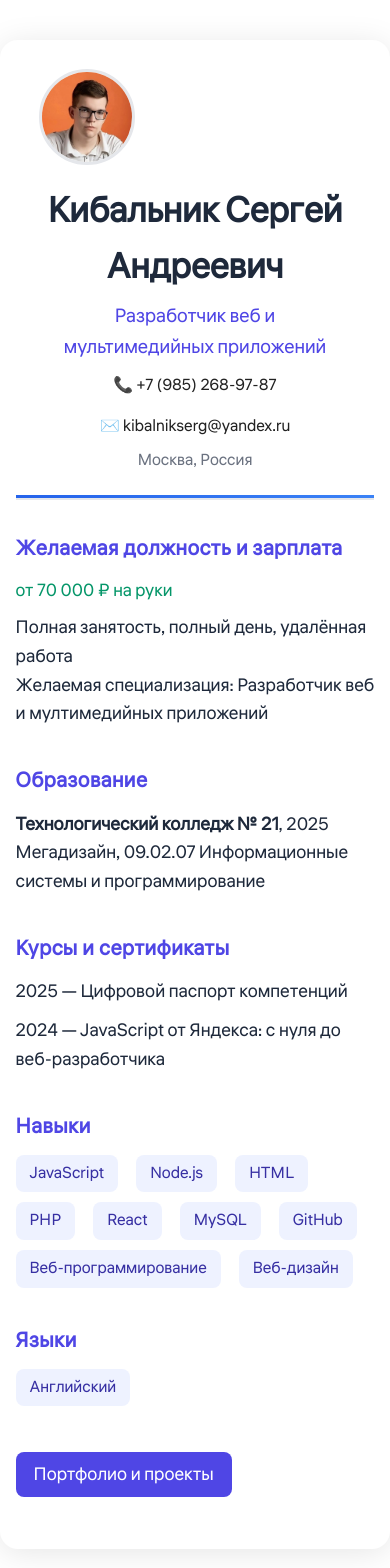
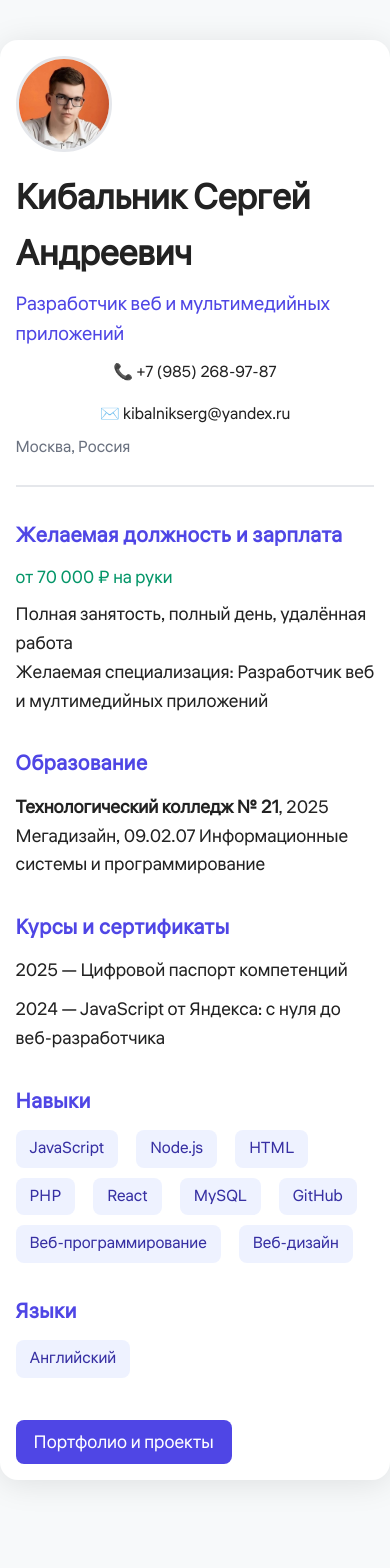
Before and after one commit to S3gaM3/sergeykib, a Next.js app: page /resume in a window 390 px wide. Shown: the top 1568 px of the page. After the commit the page ends 1520 px from the top, so only its background shows below. Built offline with nearby package versions, Linux system fonts and the light colour scheme.

Commit message:
Fix build error: remove styled-jsx from Server Component, use CSS module instead

```diff
--- a/app/resume/page.tsx
+++ b/app/resume/page.tsx
@@ -1,6 +1,7 @@
 import type { Metadata } from 'next'
 import Script from 'next/script'
 import '../globals.css'
+import './resume.css'
 
 export const metadata: Metadata = {
   title: 'Резюме Сергея Кибальника — Веб-разработчик React, JavaScript, Node.js',
@@ -62,198 +63,67 @@ export default function ResumePage() {
         type="application/ld+json"
         dangerouslySetInnerHTML={{ __html: JSON.stringify(structuredData) }}
       />
-      <style jsx>{`
-        body {
-          background: #f7f9fa;
-          font-family: 'Liter', Arial, sans-serif;
-          margin: 0;
-          color: #222;
-        }
-        .resume-container {
-          max-width: 900px;
-          margin: 40px auto;
-          background: #fff;
-          border-radius: 18px;
-          box-shadow: 0 4px 32px rgba(0,0,0,0.1);
-          padding: 40px 32px;
-        }
-        .header {
-          display: flex;
-          align-items: center;
-          gap: 32px;
-          border-bottom: 2px solid #e5e7eb;
-          padding-bottom: 24px;
-        }
-        .avatar {
-          width: 240px;
-          height: 240px;
-          border-radius: 50%;
-          object-fit: cover;
-          border: 3px solid #e5e7eb;
-          background: #f0f0f0;
-        }
-        .main-info {
-          flex: 1;
-        }
-        .name {
-          font-size: 2.2rem;
-          font-weight: 700;
-          margin-bottom: 6px;
-        }
-        .position {
-          font-size: 1.2rem;
-          color: #4f46e5;
-          font-weight: 500;
-          margin-bottom: 8px;
-        }
-        .contacts {
-          display: flex;
-          flex-wrap: wrap;
-          gap: 16px;
-          margin-bottom: 8px;
-          flex-direction: column;
-          align-items: center;
-          justify-content: center;
-          margin-top: 10px;
-        }
-        .contacts a, .contacts span {
-          color: #222;
-          text-decoration: none;
-          font-size: 1rem;
-          display: flex;
-          align-items: center;
-          gap: 6px;
-        }
-        .location {
-          color: #6b7280;
-          font-size: 1rem;
-        }
-        .section {
-          margin-top: 32px;
-        }
-        .section-title {
-          font-size: 1.3rem;
-          font-weight: 600;
-          color: #4f46e5;
-          margin-bottom: 12px;
-          letter-spacing: 0.5px;
-        }
-        .skills-list, .lang-list {
-          display: flex;
-          flex-wrap: wrap;
-          gap: 10px 18px;
-        }
-        .skill, .lang {
-          background: #eef2ff;
-          color: #3730a3;
-          border-radius: 8px;
-          padding: 6px 14px;
-          font-size: 1rem;
-        }
-        .edu-list, .cert-list {
-          list-style: none;
-          padding: 0;
-          margin: 0;
-        }
-        .edu-item, .cert-item {
-          margin-bottom: 10px;
-        }
-        .salary {
-          font-size: 1.1rem;
-          color: #059669;
-          font-weight: 500;
-          margin-bottom: 8px;
-        }
-        .portfolio-link {
-          display: inline-block;
-          margin-top: 10px;
-          background: #4f46e5;
-          color: #fff;
-          padding: 8px 18px;
-          border-radius: 8px;
-          text-decoration: none;
-          font-weight: 500;
-          transition: background 0.2s;
-        }
-        .portfolio-link:hover {
-          background: #3730a3;
-        }
-        @media (max-width: 600px) {
-          .resume-container {
-            padding: 16px 4vw;
-          }
-          .header {
-            flex-direction: column;
-            gap: 18px;
-            align-items: flex-start;
-          }
-          .avatar {
-            width: 90px;
-            height: 90px;
-          }
-        }
-      `}</style>
       <div className="resume-container">
-        <div className="header">
+        <div className="resume-header">
           <img
             src="/assets/img/portfolio/1.jpg"
             alt="Аватар"
-            className="avatar"
+            className="resume-avatar"
           />
-          <div className="main-info">
-            <div className="name">Кибальник Сергей Андреевич</div>
-            <div className="position">Разработчик веб и мультимедийных приложений</div>
-            <div className="contacts">
+          <div className="resume-main-info">
+            <div className="resume-name">Кибальник Сергей Андреевич</div>
+            <div className="resume-position">Разработчик веб и мультимедийных приложений</div>
+            <div className="resume-contacts">
               <span>📞 +7 (985) 268-97-87</span>
               <a href="mailto:kibalnikserg@yandex.ru">✉️ kibalnikserg@yandex.ru</a>
             </div>
-            <div className="location">Москва, Россия</div>
+            <div className="resume-location">Москва, Россия</div>
           </div>
         </div>
-        <div className="section">
-          <div className="section-title">Желаемая должность и зарплата</div>
-          <div className="salary">от 70 000 ₽ на руки</div>
+        <div className="resume-section">
+          <div className="resume-section-title">Желаемая должность и зарплата</div>
+          <div className="resume-salary">от 70 000 ₽ на руки</div>
           <div>Полная занятость, полный день, удалённая работа</div>
           <div>Желаемая специализация: Разработчик веб и мултимедийных приложений</div>
         </div>
-        <div className="section">
-          <div className="section-title">Образование</div>
-          <ul className="edu-list">
-            <li className="edu-item">
+        <div className="resume-section">
+          <div className="resume-section-title">Образование</div>
+          <ul className="resume-edu-list">
+            <li className="resume-edu-item">
               <b>Технологический колледж № 21</b>, 2025<br/>
               Мегадизайн, 09.02.07 Информационные системы и программирование
             </li>
           </ul>
         </div>
-        <div className="section">
-          <div className="section-title">Курсы и сертификаты</div>
-          <ul className="cert-list">
-            <li className="cert-item">2025 — Цифровой паспорт компетенций</li>
-            <li className="cert-item">2024 — JavaScript от Яндекса: с нуля до веб-разработчика</li>
+        <div className="resume-section">
+          <div className="resume-section-title">Курсы и сертификаты</div>
+          <ul className="resume-cert-list">
+            <li className="resume-cert-item">2025 — Цифровой паспорт компетенций</li>
+            <li className="resume-cert-item">2024 — JavaScript от Яндекса: с нуля до веб-разработчика</li>
           </ul>
         </div>
-        <div className="section">
-          <div className="section-title">Навыки</div>
-          <div className="skills-list">
-            <span className="skill">JavaScript</span>
-            <span className="skill">Node.js</span>
-            <span className="skill">HTML</span>
-            <span className="skill">PHP</span>
-            <span className="skill">React</span>
-            <span className="skill">MySQL</span>
-            <span className="skill">GitHub</span>
-            <span className="skill">Веб-программирование</span>
-            <span className="skill">Веб-дизайн</span>
+        <div className="resume-section">
+          <div className="resume-section-title">Навыки</div>
+          <div className="resume-skills-list">
+            <span className="resume-skill">JavaScript</span>
+            <span className="resume-skill">Node.js</span>
+            <span className="resume-skill">HTML</span>
+            <span className="resume-skill">PHP</span>
+            <span className="resume-skill">React</span>
+            <span className="resume-skill">MySQL</span>
+            <span className="resume-skill">GitHub</span>
+            <span className="resume-skill">Веб-программирование</span>
+            <span className="resume-skill">Веб-дизайн</span>
           </div>
         </div>
-        <div className="section">
-          <div className="section-title">Языки</div>
-          <div className="lang-list">
-            <span className="lang">Английский</span>
+        <div className="resume-section">
+          <div className="resume-section-title">Языки</div>
+          <div className="resume-lang-list">
+            <span className="resume-lang">Английский</span>
           </div>
         </div>
-        <div className="section">
-          <a className="portfolio-link" href="https://segak.ru/" target="_blank" rel="noopener noreferrer">Портфолио и проекты</a>
+        <div className="resume-section">
+          <a className="resume-portfolio-link" href="https://segak.ru/" target="_blank" rel="noopener noreferrer">Портфолио и проекты</a>
         </div>
       </div>
     </>
--- /dev/null
+++ b/app/resume/resume.css
@@ -0,0 +1,148 @@
+body {
+  background: #f7f9fa;
+  font-family: 'Liter', Arial, sans-serif;
+  margin: 0;
+  color: #222;
+}
+
+.resume-container {
+  max-width: 900px;
+  margin: 40px auto;
+  background: #fff;
+  border-radius: 18px;
+  box-shadow: 0 4px 32px rgba(0,0,0,0.1);
+  padding: 40px 32px;
+}
+
+.resume-header {
+  display: flex;
+  align-items: center;
+  gap: 32px;
+  border-bottom: 2px solid #e5e7eb;
+  padding-bottom: 24px;
+}
+
+.resume-avatar {
+  width: 240px;
+  height: 240px;
+  border-radius: 50%;
+  object-fit: cover;
+  border: 3px solid #e5e7eb;
+  background: #f0f0f0;
+}
+
+.resume-main-info {
+  flex: 1;
+}
+
+.resume-name {
+  font-size: 2.2rem;
+  font-weight: 700;
+  margin-bottom: 6px;
+}
+
+.resume-position {
+  font-size: 1.2rem;
+  color: #4f46e5;
+  font-weight: 500;
+  margin-bottom: 8px;
+}
+
+.resume-contacts {
+  display: flex;
+  flex-wrap: wrap;
+  gap: 16px;
+  margin-bottom: 8px;
+  flex-direction: column;
+  align-items: center;
+  justify-content: center;
+  margin-top: 10px;
+}
+
+.resume-contacts a, .resume-contacts span {
+  color: #222;
+  text-decoration: none;
+  font-size: 1rem;
+  display: flex;
+  align-items: center;
+  gap: 6px;
+}
+
+.resume-location {
+  color: #6b7280;
+  font-size: 1rem;
+}
+
+.resume-section {
+  margin-top: 32px;
+}
+
+.resume-section-title {
+  font-size: 1.3rem;
+  font-weight: 600;
+  color: #4f46e5;
+  margin-bottom: 12px;
+  letter-spacing: 0.5px;
+}
+
+.resume-skills-list, .resume-lang-list {
+  display: flex;
+  flex-wrap: wrap;
+  gap: 10px 18px;
+}
+
+.resume-skill, .resume-lang {
+  background: #eef2ff;
+  color: #3730a3;
+  border-radius: 8px;
+  padding: 6px 14px;
+  font-size: 1rem;
+}
+
+.resume-edu-list, .resume-cert-list {
+  list-style: none;
+  padding: 0;
+  margin: 0;
+}
+
+.resume-edu-item, .resume-cert-item {
+  margin-bottom: 10px;
+}
+
+.resume-salary {
+  font-size: 1.1rem;
+  color: #059669;
+  font-weight: 500;
+  margin-bottom: 8px;
+}
+
+.resume-portfolio-link {
+  display: inline-block;
+  margin-top: 10px;
+  background: #4f46e5;
+  color: #fff;
+  padding: 8px 18px;
+  border-radius: 8px;
+  text-decoration: none;
+  font-weight: 500;
+  transition: background 0.2s;
+}
+
+.resume-portfolio-link:hover {
+  background: #3730a3;
+}
+
+@media (max-width: 600px) {
+  .resume-container {
+    padding: 16px 4vw;
+  }
+  .resume-header {
+    flex-direction: column;
+    gap: 18px;
+    align-items: flex-start;
+  }
+  .resume-avatar {
+    width: 90px;
+    height: 90px;
+  }
+}
```
